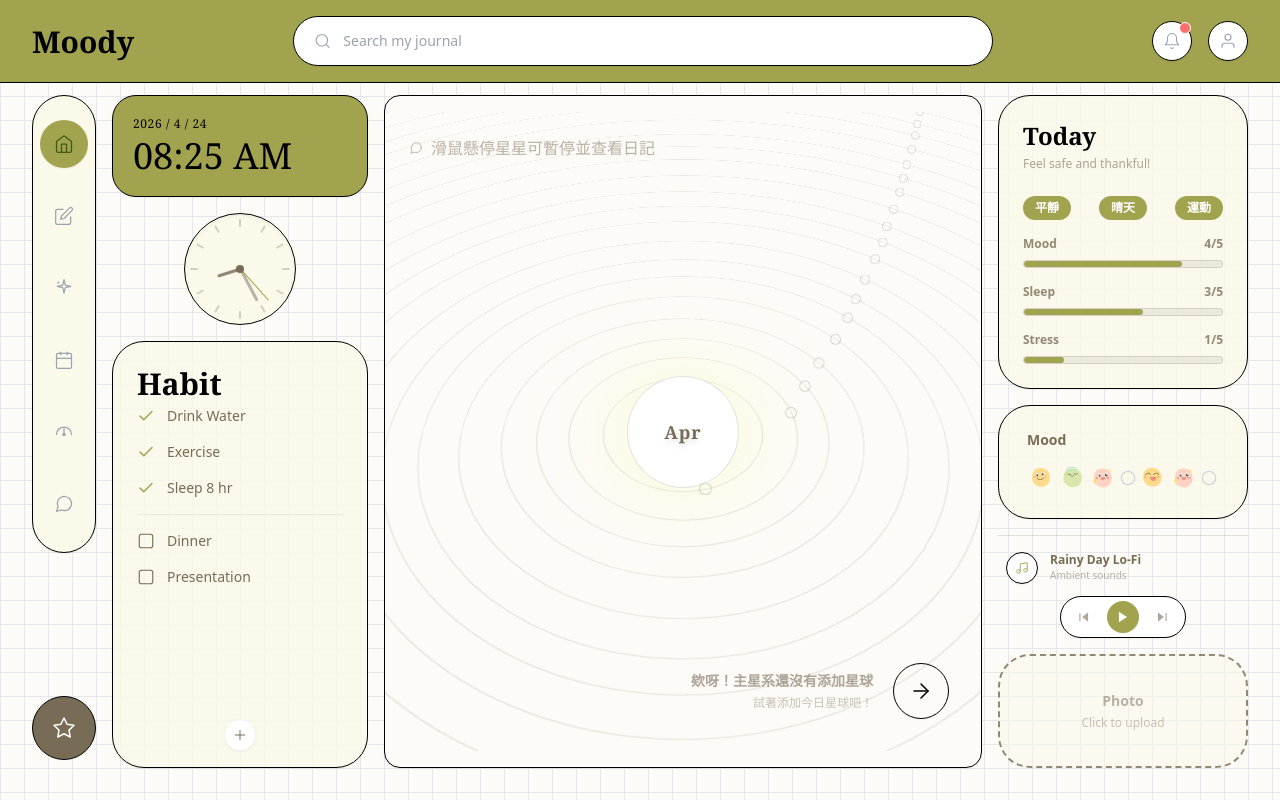
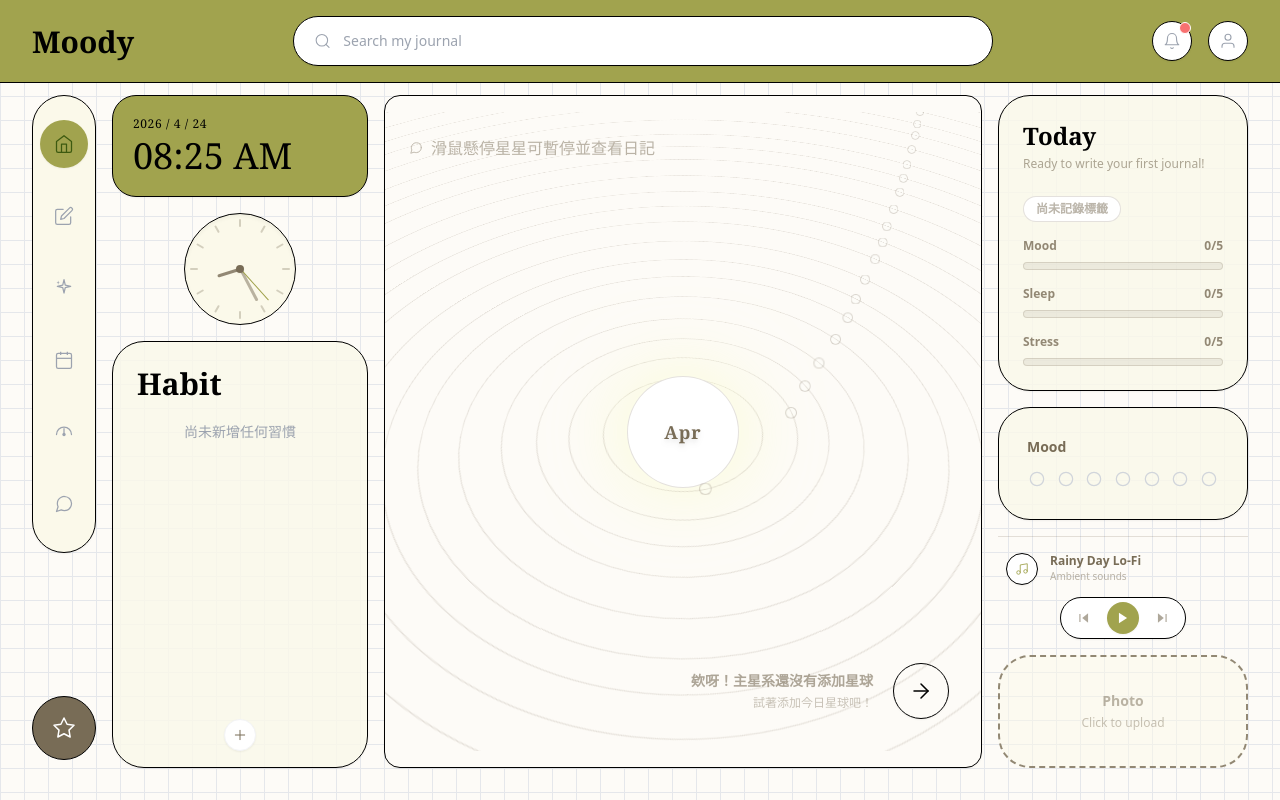
Before and after one commit to Zixin717/Moody-UI, a React (Vite) app: page /home in a window 1280 px wide. Built offline with nearby package versions, Linux system fonts and the light colour scheme.

Commit message:
修改 UI 為空白欄位＆連結 API 測試登入狀態

```diff
--- a/src/HomePage.jsx
+++ b/src/HomePage.jsx
@@ -28,23 +28,32 @@ const HomePage = () => {
   //   }
   // };
 
-    // /* ===== 頂層列動態效果 ===== */
-    // // 1. 記錄目前打開的是哪個選單 -> 'search', 'notif', 'profile' 或是 null 代表全關。
-    // const [openMenu, setOpenMenu] = useState(null);
 
-    // // 2. 測試 -> 搜尋列的假資料
-    // const recentSearches = [
-    //   { id: 1, text: "Rain on me", date: "2027 / 7 / 1", type: "moon" },
-    //   { id: 2, text: "Flower", date: "2027 / 7 / 2", type: "sparkle" },
-    //   { id: 3, text: "Ocean", date: "2027 / 7 / 2", type: "moon" },
-    // ];
+  /* ===== 心情表達邏輯 ===== */
+  // 算本週 (日~六) 的日期陣列
+  const today = new Date();
+  const currentDayOfWeek = today.getDay(); // 取得今天是禮拜幾 (0是週日，6是週六)
 
-    // // 3. 測試 -> 通知假資料（unread 代表是否有新通知的紅點）
-    // const notifications = [
-    //   { id: 1, text: "Max likes your post!", unread: true },
-    //   { id: 2, text: "New Update!", unread: false },
-    //   { id: 3, text: "Remember drinking", unread: false },
-    // ];
+  // 算本週「禮拜日」是哪一天
+  const startOfWeek = new Date(today);
+  startOfWeek.setDate(today.getDate() - currentDayOfWeek);
+
+  // 產生 7 天的完整資料
+  const weekDays = Array(7).fill(null).map((_, index) => {
+    const date = new Date(startOfWeek);
+    date.setDate(startOfWeek.getDate() + index);
+
+    // 格式化日期，例如 "2026/04/26"
+    const dateString = `${date.getFullYear()}/${String(date.getMonth() + 1).padStart(2, '0')}/${String(date.getDate()).padStart(2, '0')}`;
+
+    // TODO: 未來這裡要改成去檢查資料庫
+    // 1. 看這天有沒有寫日記？
+    // 2. 是什麼心情？
+    // 目前因為是全新帳號，一律預設為 'empty'
+    const mood = 'empty';
+
+    return { date: dateString, mood: mood, dayOfWeek: index };
+  });
 
 
     /* ===== 音樂撥放器邏輯 ===== */
@@ -172,14 +181,15 @@ const HomePage = () => {
 
               {/* 習慣清單 */}
               <ul className="space-y-4 flex-1">
-                <li className="flex items-center gap-3 text-sm font-medium text-moBrown">
+                <li className="text-sm font-medium text-gray-400 text-center mt-4">尚未新增任何習慣</li>
+                {/* <li className="flex items-center gap-3 text-sm font-medium text-moBrown">
                   <Icon name="check" size={18} color="#A1A34E" /> Drink Water
                 </li>
                 <li className="flex items-center gap-3 text-sm font-medium text-moBrown">
                   <Icon name="check" size={18} color="#A1A34E" /> Exercise
-                </li>
+                </li> */}
                 {/* 這行加了底線分隔 */}
-                <li className="flex items-center gap-3 text-sm font-medium text-moBrown border-b border-[#E8E9DF] pb-4 mb-2">
+                {/* <li className="flex items-center gap-3 text-sm font-medium text-moBrown border-b border-[#E8E9DF] pb-4 mb-2">
                   <Icon name="check" size={18} color="#A1A34E" /> Sleep 8 hr
                 </li>
                 <li className="flex items-center gap-3 text-sm font-medium text-moBrown">
@@ -187,7 +197,7 @@ const HomePage = () => {
                 </li>
                 <li className="flex items-center gap-3 text-sm font-medium text-moBrown">
                   <Icon name="square" size={18} /> Presentation
-                </li>
+                </li> */}
               </ul>
 
               {/* 習慣按鈕 */}
@@ -208,7 +218,7 @@ const HomePage = () => {
         {/* － Block 3 主視覺（Middle） － */}
         <main className="border border-moBlack rounded-2xl flex-1 flex justify-center items-center py-4 overflow-hidden relative bg-[#FDFBF7] shadow-sm">
             <div className="w-full h-full relative">
-               <InteractiveGalaxy diaries={mockEntries} />
+               <InteractiveGalaxy diaries={[]} />
             </div>
         </main>
 
@@ -218,26 +228,27 @@ const HomePage = () => {
         {/* 4-1 今日狀態 */}
         <div className="flex-1 bg-moCream/80 rounded-[2rem] border border-moBlack p-6 shadow-sm flex flex-col">
           <h3 className="text-2xl font-black font-serif text-moBlack mb-1">Today</h3>
-          <p className="text-xs text-moBrown/60 mb-6 font-medium">Feel safe and thankful!</p>
+          {/* 預設的鼓勵小語 */}
+          <p className="text-xs text-moBrown/60 mb-6 font-medium">Ready to write your first journal!</p>
 
-          <div className="flex justify-between text-xs font-bold text-moBrown/80 mb-4">
-            <span className="bg-moOlive text-white py-1 px-3 rounded-full">平靜</span>
-            <span className="bg-moOlive text-white py-1 px-3 rounded-full">晴天</span>
-            <span className="bg-moOlive text-white py-1 px-3 rounded-full">運動</span>
+          {/* 空白狀態的標籤 */}
+          <div className="flex justify-start gap-2 text-xs font-bold text-moBrown/50 mb-4">
+            <span className="bg-white border border-moBrown/20 py-1 px-3 rounded-full">尚未記錄標籤</span>
           </div>
 
           <div className="space-y-4">
-            {[{label:"Mood", done:4, total:5},
-              {label:"Sleep", done:3, total:5},
-              {label:"Stress", done:1, total:5}].map(a => (
+            {/* 把 done 全部設為 0 */}
+            {[{label:"Mood", done:0, total:5},
+              {label:"Sleep", done:0, total:5},
+              {label:"Stress", done:0, total:5}].map(a => (
               <div key={a.label}>
                 <div className="flex justify-between text-xs font-bold text-moBrown/80 mb-2">
                   <span>{a.label}</span>
                   <span>{a.done}/{a.total}</span>
                 </div>
-                {/* 進度條底色 (淺色) */}
+                {/* 進度條底色 */}
                 <div className="h-2 bg-moBrown/10 rounded-full overflow-hidden border border-moBrown/20">
-                  {/* 進度條進度 (橄欖綠) */}
+                  {/* 進度條進度：因為 done 都是 0，所以一開始會是全空的 */}
                   <div
                     className="h-full bg-moOlive rounded-full transition-all duration-500"
                     style={{ width: `${(a.done/a.total)*100}%` }}
@@ -253,30 +264,29 @@ const HomePage = () => {
           <p className="text-sm font-bold text-moBrown mb-3 px-2">Mood</p>
 
           <div className="flex justify-between items-center px-2">
-            {/*  1. 陣列裡改成你 public 資料夾裡 emoji_ 後面的單字！ */}
-            {/* 假設 'empty' 代表那天還沒寫日記 */}
-            {['happy', 'peace', 'relax', 'empty', 'excited', 'touched', 'empty'].map((moodStatus, index) => (
+            {/* 用算好的 weekDays 陣列來跑迴圈 */}
+            {weekDays.map((day, index) => (
               <span
                 key={index}
+                title={day.date} // 滑鼠移過去會顯示日期
+                // 點擊後，帶著日期跳轉到寫日記的頁面
+                onClick={() => navigate(`/diary/new?date=${day.date}`)}
                 className="cursor-pointer transition-transform hover:scale-125 duration-300"
               >
-                {/* 2. 判斷邏輯：有寫日記 vs 沒寫日記 */}
-                {moodStatus === 'empty' ? (
-                  // 如果是 empty，就顯示原本的空心圓圈 (或是你可以自己畫一個 emoji_empty.svg 放進去)
+                {day.mood === 'empty' ? (
+                  // 空白狀態的圈圈
                   <div className="text-gray-300 hover:text-moOlive transition-colors">
                     <Icon name="circleOutline" size={20} color="currentColor" />
                   </div>
                 ) : (
-                  // 如果有心情，就用 <img> 標籤去 public 抓圖片！
-                  // 路徑寫法：`/emoji_happy.svg`
+                  // 有心情狀態的圖片
                   <img
-                    src={`/emoji_${moodStatus}.svg`}
-                    alt={`Mood: ${moodStatus}`}
+                    src={`/emoji_${day.mood}.svg`}
+                    alt={`Mood: ${day.mood}`}
                     className="w-8 h-8 opacity-80 hover:opacity-100 transition-opacity"
                   />
                 )}
               </span>
-
             ))}
           </div>
         </div>
--- a/src/LoginPage.jsx
+++ b/src/LoginPage.jsx
@@ -1,16 +1,48 @@
 import React, { useState } from 'react';
-import { Link, NavLink } from 'react-router-dom';
-import { useNavigate } from 'react-router-dom';
+import { Link, NavLink, useNavigate } from 'react-router-dom';
 
 
 const LoginPage = () => {
   const navigate = useNavigate();
-  const loginSuccess = () => {
-    // 這裡未來寫驗證密碼的邏輯 -> 目前先顯示登入成功的訊息
-    alert("登入成功！準備前往大廳！");
 
-    // Result -> 帶用戶帶去 /home 頁面
+  // 1. 收集信箱與密碼
+  const [formData, setFormData] = useState({
+    email: '',
+    password: ''
+  });
+
+  const handleChange = (e) => {
+    setFormData({ ...formData, [e.target.name]: e.target.value });
+  };
+
+  // 2. 登入邏輯
+  const handleLogin = async (e) => {
+    e.preventDefault(); // 防止表單重整
+
+    try {
+      // 記得換成後端的 port -> 目前 7247
+      const response = await fetch('https://localhost:7247/api/user/login', {
+        method: 'POST',
+        headers: { 'Content-Type': 'application/json' },
+        body: JSON.stringify(formData),
+      });
+
+      if (response.ok) {
+        const data = await response.json();
+        alert("登入成功！歡迎回來，" + data.user.nickname);
+
+        // 注意：把用戶資料存進瀏覽器的 localStorage
+        // 這樣別的頁面 (Home, Profile) 就能拿到這個人的資料了
+        localStorage.setItem('userData', JSON.stringify(data.user));
+
         navigate('/home');
+      } else {
+        alert("信箱或密碼錯誤！請再試一次。");
+      }
+    } catch (error) {
+      console.error("API 連線錯誤:", error);
+      alert("無法連接到伺服器！");
+    }
   };
 
   return (
@@ -32,29 +64,27 @@ const LoginPage = () => {
            <svg width="120" viewBox="0 0 24 24" fill="none" stroke="#786C56" strokeWidth="1"><rect x="2" y="4" width="20" height="16" rx="2" /><polyline points="2 6 12 14 22 6" /></svg>
         </div>
 
-        {/* E-mail 輸入框 */}
-        <div className="w-full flex flex-col gap-2 mb-4">
-          <div className="flex items-center bg-moCream/30 border border-moBlack rounded-full px-4 py-3 focus-within:border-[#007FFF] transition-colors">
+        {/* Form 表單送出 */}
+        <form onSubmit={handleLogin} className="w-full flex flex-col gap-4">
+          <div className="flex items-center bg-moCream/30 border border-moBlack rounded-full px-4 py-3 focus-within:border-moOlive transition-colors">
             <span className="w-4 h-4 border-2 border-gray-400 rounded-full mr-3"></span>
-            <input type="email" placeholder="E-mail" className="w-full bg-transparent outline-none text-sm text-gray-700" />
-          </div>
+            <input type="email" name="email" value={formData.email} onChange={handleChange} required placeholder="E-mail" className="w-full bg-transparent outline-none text-sm text-gray-700" />
           </div>
 
-        {/* 密碼輸入框 */}
-        <div className="w-full flex flex-col gap-2">
-          <div className="flex items-center bg-moCream/30 border border-moBlack rounded-full px-4 py-3 focus-within:border-[#007FFF] transition-colors">
+          <div className="flex flex-col gap-2">
+            <div className="flex items-center bg-moCream/30 border border-moBlack rounded-full px-4 py-3 focus-within:border-moOlive transition-colors">
               <span className="w-4 h-4 border-2 border-gray-400 rounded-full mr-3"></span>
-            <input type="password" placeholder="Password" className="w-full bg-transparent outline-none text-sm text-gray-700" />
+              <input type="password" name="password" value={formData.password} onChange={handleChange} required placeholder="Password" className="w-full bg-transparent outline-none text-sm text-gray-700" />
             </div>
-          <div className="text-right">
+            <div className="text-right mt-1">
               <Link to="/forgot-password" className="text-xs font-bold text-gray-500 hover:text-moOlive">Forgot Password?</Link>
             </div>
           </div>
 
-        {/* Next 按鈕 */}
-        <button onClick={loginSuccess} className="mt-8 px-10 py-2 rounded-lg border border-moBlack bg-[#D4E2A5] text-moBrown font-bold hover:bg-[#c2d38d] shadow-sm transition-colors">
+          <button type="submit" className="mt-6 w-full py-3 rounded-full border border-moBlack bg-[#D4E2A5] text-moBrown font-bold hover:bg-[#c2d38d] shadow-sm transition-colors">
               Login
           </button>
+        </form>
       </div>
     </div>
   );
--- a/src/MainLayout.jsx
+++ b/src/MainLayout.jsx
@@ -201,7 +201,9 @@ const MainLayout = ({ children }) => {
                             {openMenu === 'profile' && (
                             <div className="absolute top-[50px] right-0 w-48 bg-white border border-moBlack rounded-xl shadow-lg py-2 z-50">
                                 <Link to="/profile" className="block px-6 py-2 text-sm text-gray-600 hover:bg-gray-100 transition-colors">帳戶</Link>
-                                <Link to="/profile/personal" className="block px-6 py-2 text-sm text-gray-600 hover:bg-gray-100 transition-colors">個人檔案</Link>
+                                <Link to="/profile" className="block px-6 py-2 text-sm text-gray-600 hover:bg-gray-100 transition-colors">系統設定</Link>
+
+                                {/* <Link to="/profile/personal" className="block px-6 py-2 text-sm text-gray-600 hover:bg-gray-100 transition-colors">個人檔案</Link> */}
                                 <div className="border-t border-gray-200 my-1"></div>
                                 <Link to="/" className="block px-6 py-2 text-sm text-gray-600 hover:bg-red-50 hover:text-red-500 transition-colors">登出</Link>
                             </div>
--- a/src/ProfilePage.jsx
+++ b/src/ProfilePage.jsx
@@ -55,13 +55,26 @@ const ProfilePage = () => {
               {/* 展開後的內容 */}
               {openSections.account && (
                 <div className="flex flex-col gap-5">
+
+                  {/* Nickname */}
+                  <label className="block group cursor-text">
+                    <span className="block text-sm font-bold text-moBrown/80 mb-2">Nickname</span>
+                    <div className="flex items-center justify-between bg-white border border-moBlack rounded-xl px-4 py-3 transition-colors focus-within:border-moAzure hover:border-moAzure group cursor-pointer">
+                      <div className="flex items-center gap-3 w-full">
+                        <div className="text-moOlive"><Icon name="user" size={20} color="currentColor" /></div>
+                        <input type="text" defaultValue="" className="w-full outline-none text-gray-700 font-medium bg-transparent" />
+                      </div>
+                      <span className="text-sm font-bold text-gray-400 group-focus-within:text-moAzure transition-colors">Edit</span>
+                    </div>
+                  </label>
+
                   {/* E-mail */}
                   <label className="block group cursor-text">
                     <span className="block text-sm font-bold text-moBrown/80 mb-2">E-mail</span>
                     <div className="flex items-center justify-between bg-white border border-moBlack rounded-xl px-4 py-3 transition-colors focus-within:border-moAzure hover:border-moAzure group cursor-pointer">
                       <div className="flex items-center gap-3 w-full">
                         <div className="text-moOlive"><Icon name="mail" size={20} color="currentColor" /></div>
-                        <input type="email" defaultValue="Test_@gmail.com" className="w-full outline-none text-gray-700 font-medium bg-transparent" />
+                        <input type="email" defaultValue="" className="w-full outline-none text-gray-700 font-medium bg-transparent" />
                       </div>
                       <span className="text-sm font-bold text-gray-400 group-focus-within:text-moAzure transition-colors">Edit</span>
                     </div>
@@ -78,6 +91,18 @@ const ProfilePage = () => {
                       <span className="text-sm font-bold text-gray-400 group-hover:text-moAzure transition-colors">Edit</span>
                     </Link>
                   </div>
+
+                  {/* Phone */}
+                  <label className="block group cursor-text">
+                    <span className="block text-sm font-bold text-moBrown/80 mb-2">Phone</span>
+                    <div className="flex items-center justify-between bg-white border border-moBlack rounded-xl px-4 py-3 transition-colors focus-within:border-moAzure hover:border-moAzure group cursor-pointer">
+                      <div className="flex items-center gap-3 w-full">
+                        <div className="text-moOlive"><Icon name="bell" size={20} color="currentColor" /></div>
+                        <input type="tel" defaultValue="" className="w-full outline-none text-gray-700 font-medium bg-transparent" />
+                      </div>
+                      <span className="text-sm font-bold text-gray-400 group-focus-within:text-moAzure transition-colors">Edit</span>
+                    </div>
+                  </label>
 
                   {/* Birthday */}
                   <label className="block group cursor-pointer">
--- a/src/RegisterPage.jsx
+++ b/src/RegisterPage.jsx
@@ -29,7 +29,7 @@ const RegisterPage = () => {
 
     try {
       // 向 C# API 發送 POST 請求
-      // ※ 注意：7247 要換成我自己後端終端機顯示的 Port 號
+      // ※ 注意：要換成我自己後端終端機顯示的 Port 號 -> 目前維持 7247
       const response = await fetch('https://localhost:7247/api/user/register', {
         method: 'POST',
         headers: {
@@ -66,7 +66,7 @@ const RegisterPage = () => {
 
         {/* 左上角 Logo 回首頁 */}
         <div className="absolute top-6 left-8">
-          <Link to="/home" className="text-[30px] text-moBlack font-bold font-serif hover:text-moOlive transition">Moody</Link>
+          <Link to="/" className="text-[30px] text-moBlack font-bold font-serif hover:text-moOlive transition">Moody</Link>
         </div>
 
         {/* 註冊卡片 */}
```
Lines whose indentation alone changed are shown as unchanged.
